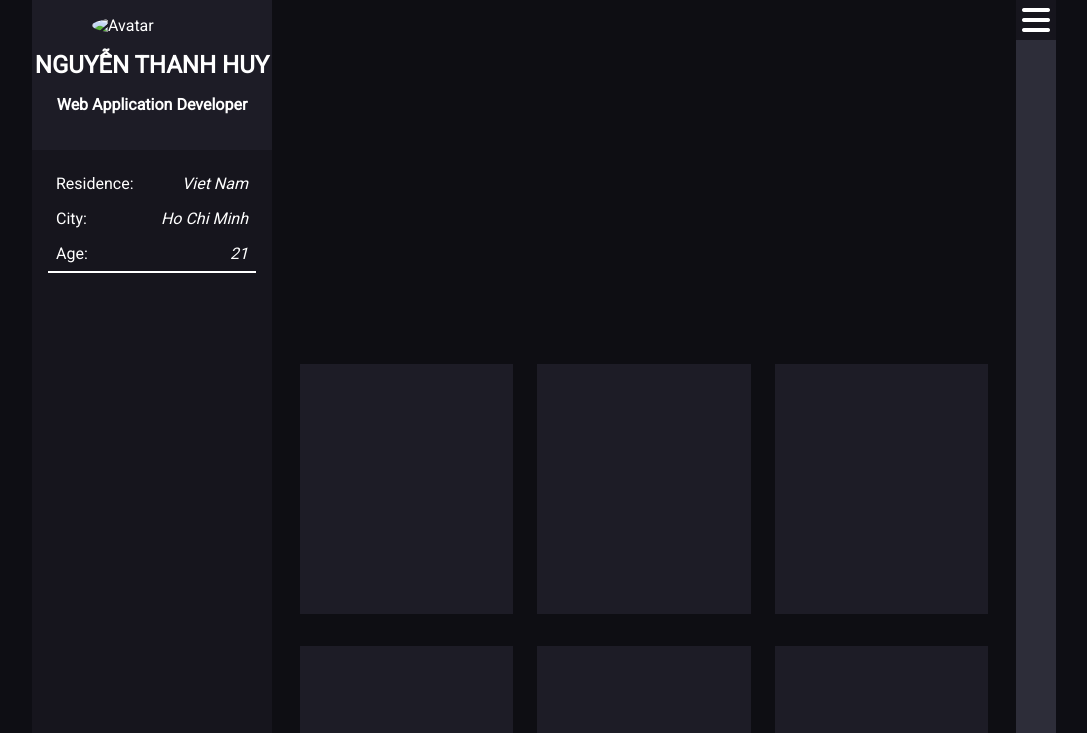
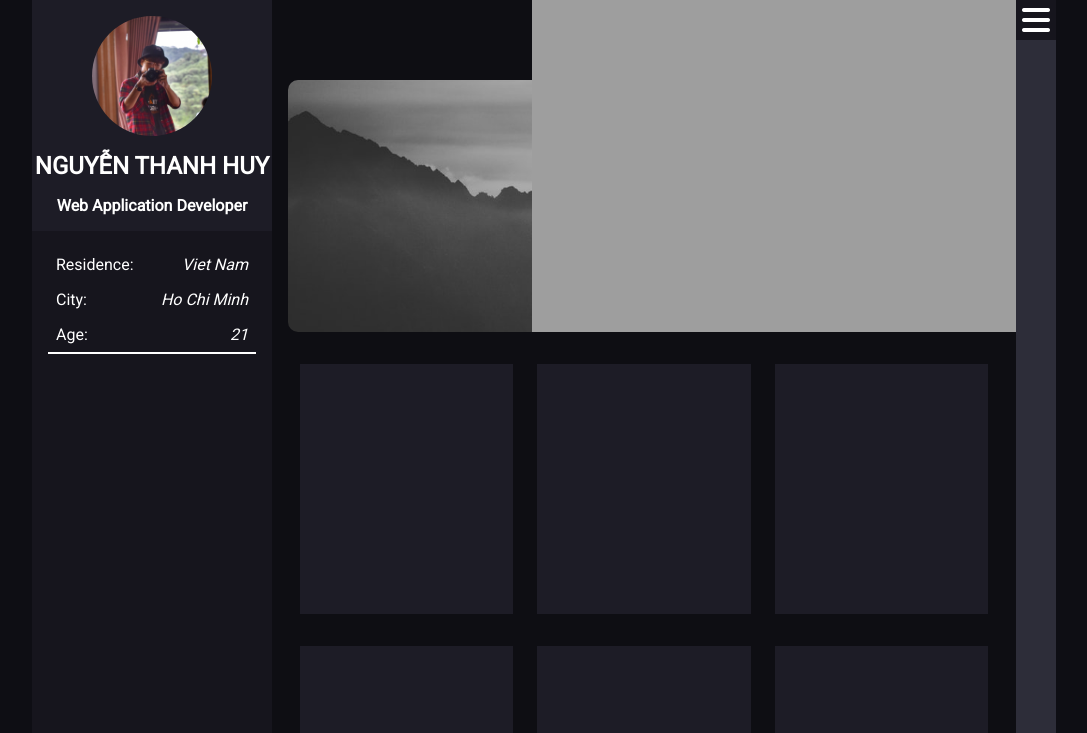
Before and after one commit to Cloneee/resume, a plain HTML site: page index.html in a window 1280 px wide. Shown: the top 733 px of the page, without its empty margins (96-1183 px from the left). Drawn offline with Linux system fonts and the light colour scheme; the site is published under a folder, as on GitHub Pages, so addresses that start at the root find nothing.

Commit message:
Fix image

```diff
--- a/index.html
+++ b/index.html
@@ -15,7 +15,7 @@
         <div class="container">
             <div class="left-panel">
                 <div class="top">
-                    <img src="/avatar.jpg" alt="Avatar" id="avatar">
+                    <img src="./avatar.jpg" alt="Avatar" id="avatar">
                     <h2>NGUYỄN THANH HUY</h2>
                     <h4>Web Application Developer</h4>
                 </div>
@@ -48,7 +48,7 @@
             </div>
             <div class="middle-panel">
                 <div class="img-holder">
-                    <img src="/crop.png" alt="" id="crop">
+                    <img src="./crop.png" alt="" id="crop">
                 </div>
                 <div class="card-holder">
                     <div class="card"></div>
--- a/style.css
+++ b/style.css
@@ -124,7 +124,7 @@ html,body{
     height: 35%;
     width: 100%;
     position: relative;
-    background-image: url('/bg.jpg');
+    background-image: url('./bg.jpg');
     background-position: center;
     background-size: 110%;
 }
```
